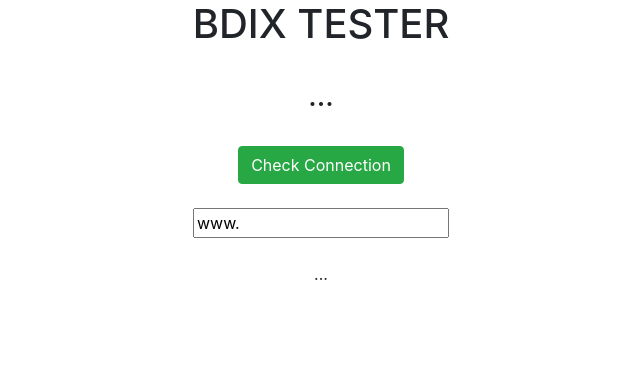
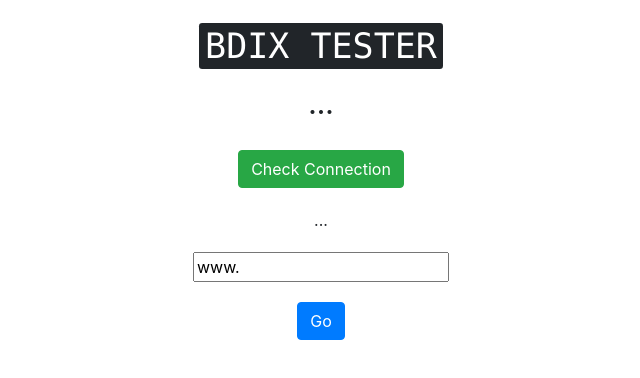
Before and after one commit to arifsuhan/bdix_tester, a plain HTML site: page index.html in a window 1280 px wide. Shown: the whole page, without its empty margins (319-959 px from the left). Drawn offline with Linux system fonts and the light colour scheme.

Commit message:
color & style

```diff
--- a/index.html
+++ b/index.html
@@ -2,23 +2,28 @@
 <html>
 <head>
 	<title>BDIX TESTER</title>
-	<!-- <link rel="stylesheet" type="text/css" href="lib/css/style.css"> -->
+	<link rel="stylesheet" type="text/css" href="lib/css/style.css">
 	<link rel="stylesheet" type="text/css" href="lib/css/bootstrap.min.css">
 </head>
 
 <body class="text-center">
-	<h1>BDIX TESTER</h1>
-	<br>
-	<h3 id="check_connection">...</h3>
-	<br>
-	<button type="button" class="btn btn-success" onClick="check()">Check Connection</button>
 
-	<br>
-	<br>
-	<input type="text" id="pingWebsite" value="www." onchange="pingCheck(this.value)">
-	<br>
-	<br>
-	<span id="timeCheck">...</span>
+	<h1 class="row-space">
+		<kbd>BDIX TESTER</kbd>
+	</h1>
+
+	<div class="row-space">
+		<h3 id="check_connection">...</h3>
+		<button type="button" class="btn btn-success row-space" onClick="check()">Check Connection</button>
+	</div>
+
+	<div class="row-space">
+		<div id="timeCheck" class="row-space">...</div>
+		<input type="text" id="addr" class="row-space" value="www.">
+		<br>
+		<button type="button" class="btn btn-primary row-space" onClick="pingCheck()">Go</button>
+	</div>
+
 </body>
 
 <script src="lib/js/main.js"></script>
--- a/lib/css/style.css
+++ b/lib/css/style.css
@@ -1,12 +1,17 @@
-body
+/*body
 {
 	margin: auto;
 	width: 50%;
-	/*border: 3px solid green;*/
+	border: 3px solid green;
 	padding: 10px;
 	text-align: center;
 }
 
 button{
-  margin:0px auto; //it will center them
+  margin:0px auto;
+}*/
+
+.row-space
+{
+	margin-top:20px;
 }
--- a/lib/js/main.js
+++ b/lib/js/main.js
@@ -6,15 +6,17 @@ function check()
     if(navigator.onLine)
     {
         connection.innerHTML = 'Internet Connection is on';
+        connection.style.color = '#4492ff';
     }
     else
     {
         connection.innerHTML = 'System is out of Internet';
+        connection.style.color = '#ff2b2b';
     }
 }
 
 
-function pingCheck(address)
+function wayOne(address)
 {
 	var p = new Ping();
     var msg = "";
@@ -31,6 +33,13 @@ function pingCheck(address)
     }
 
     document.getElementById("timeCheck").innerHTML = msg;
-
 	});
 }
+
+
+
+function pingCheck()
+{
+    var address = document.getElementById('addr').value;
+    wayOne(address);
+}
```
Lines whose indentation alone changed are shown as unchanged.
